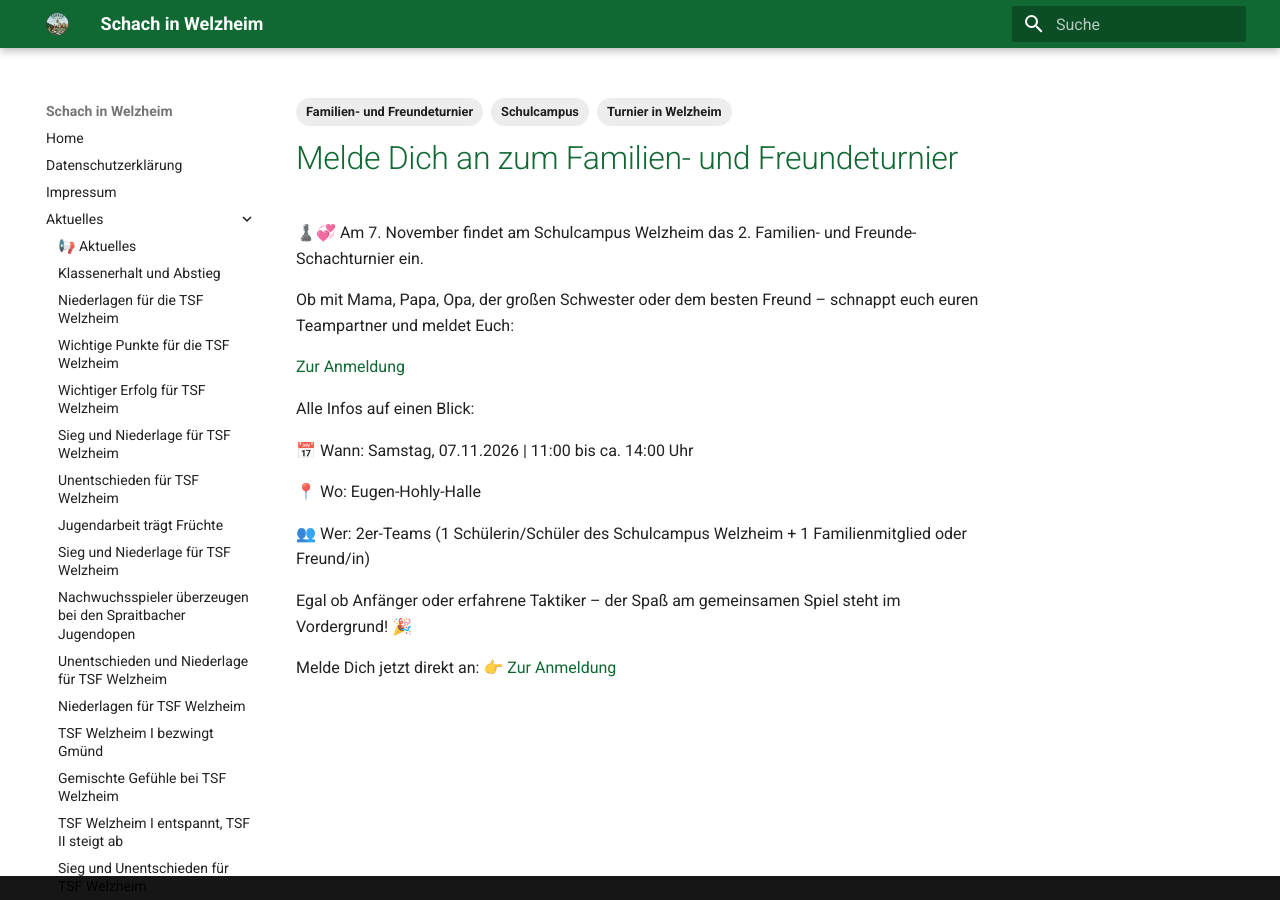
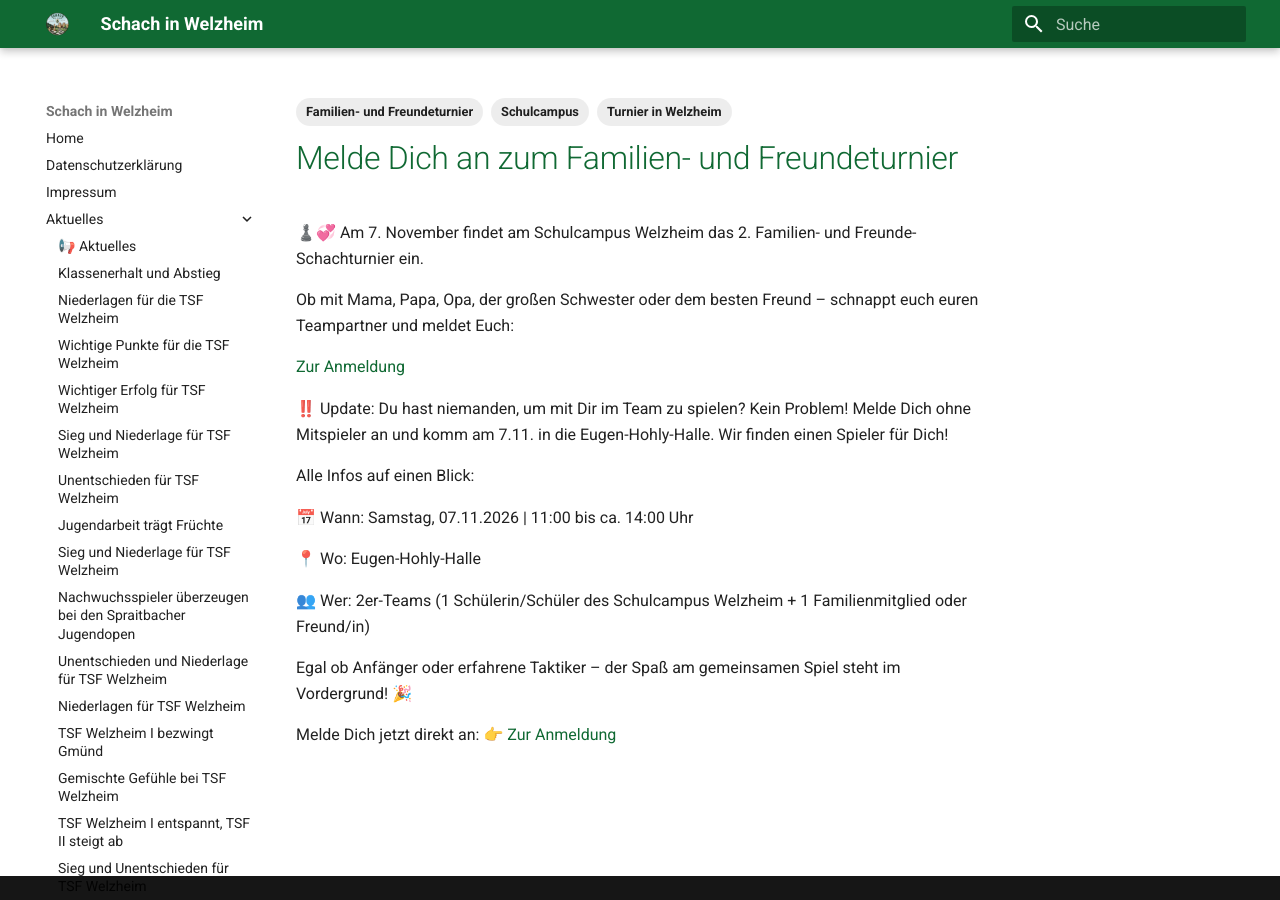
Before and after one commit to schachwelzheim/schachwelzheim, an MkDocs documentation site: the page built from docs/aktuelles/2026-09-29.md, in a window 1280 px wide. Built offline with MkDocs 1.6.1 and Material for MkDocs 9.7.7, drawn with Linux system fonts in a browser that asks for light colours.

Commit message:
Update event details for team registration
Added information about signing up without a partner for the event.

```diff
--- a/docs/aktuelles/2026-09-29.md
+++ b/docs/aktuelles/2026-09-29.md
@@ -13,6 +13,8 @@ Ob mit Mama, Papa, Opa, der großen Schwester oder dem besten Freund – schnapp
 
 [Zur Anmeldung](https://share.forms.app/tamsaw/familien-und-freundeturnier)
 
+‼️ Update: Du hast niemanden, um mit Dir im Team zu spielen? Kein Problem! Melde Dich ohne Mitspieler an und komm am 7.11. in die Eugen-Hohly-Halle. Wir finden einen Spieler für Dich!
+
 Alle Infos auf einen Blick:
 
 📅 Wann: Samstag, 07.11.2026 | 11:00 bis ca. 14:00 Uhr
```
